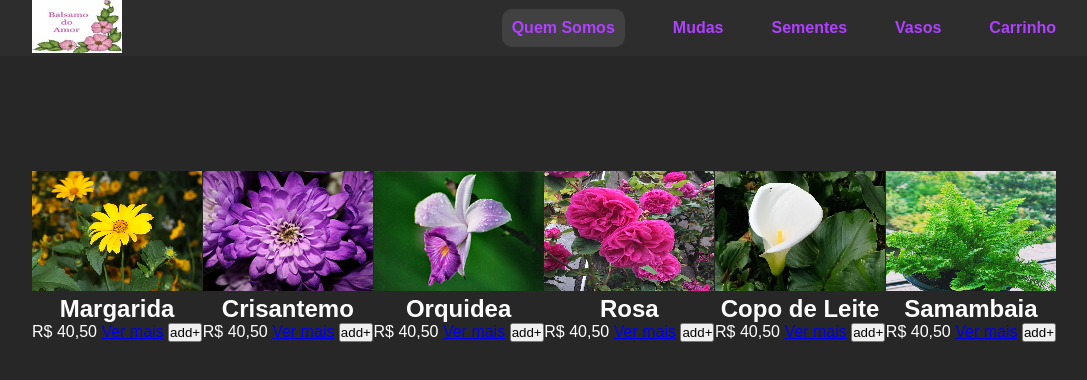
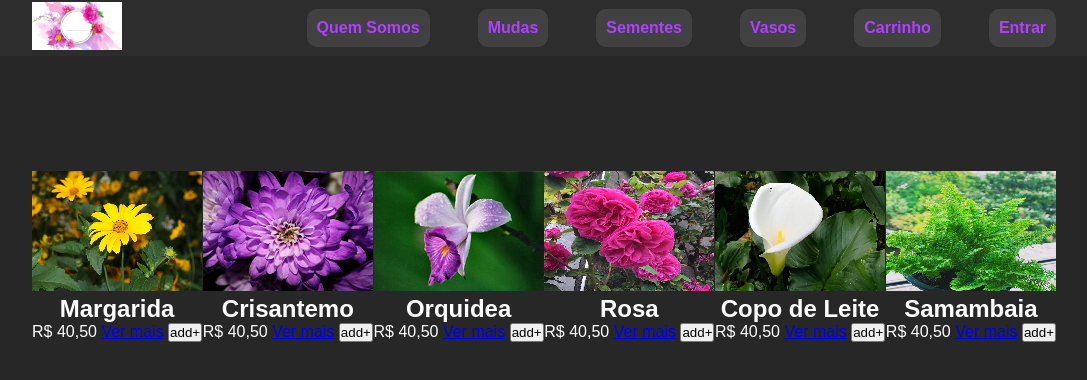
Before and after one commit to dh-pi-grupo5/test, a website: page views/index.html in a window 1280 px wide. Shown: the whole page, without its empty margins (96-1183 px from the left). Drawn offline with Linux system fonts and the light colour scheme; files whose address does not match are found by name.

Commit message:
botao ENTRAR

```diff
--- a/views/index.html
+++ b/views/index.html
@@ -9,20 +9,23 @@
     <link rel="stylesheet" type="text/css" href="/css/style.css" />
     <!--                                           -->
 </head>
+
 <header>
 <div class="header" id="header">
     <div class="logo_header">
-        <img src="/img/Logo.jpg" class="img_logo_header" alt="LogoSite">
+        <img src="/img/Logo.png" class="img_logo_header" alt="LogoSite">
     </div>
 
     <div class="navigation_header">
         <a href="/views/quemSomos.html" class="active">Quem Somos</a>
-        <a href="/views/mudas.html">Mudas</a>
-        <a href="/views/sementes.html">Sementes</a>
-        <a href="/views/vasos.html">Vasos</a>
-        <a href="/views/carrinho.html">Carrinho</a>
+        <a href="/views/mudas.html"class="active">Mudas</a>
+        <a href="/views/sementes.html"class="active">Sementes</a>
+        <a href="/views/vasos.html"class="active">Vasos</a>
+        <a href="/views/carrinho.html"class="active">Carrinho</a>
+        <a href="/views/entrar.html"class="active">Entrar</a>
     </div>
 </header>
+
 <main>
         <div class="content" id="content">
 
```
Also changed, not shown: public/css/style.css (line endings or trailing spaces), views/entrar.html (added).
